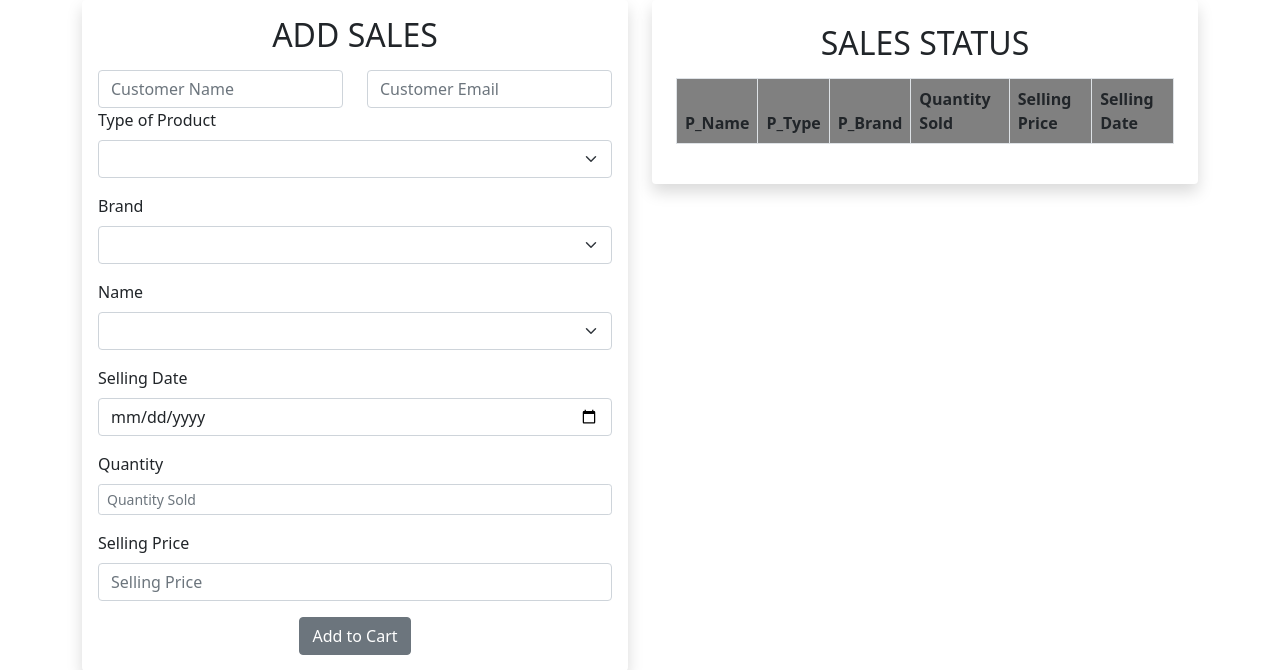
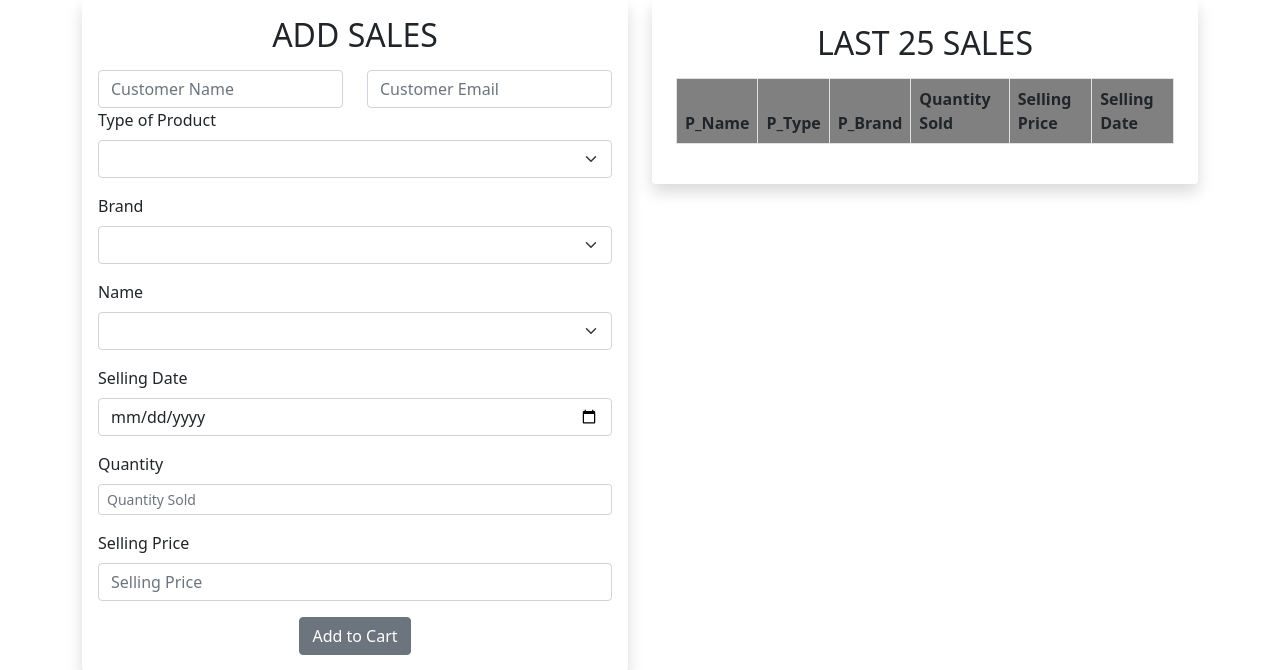
Before and after one commit to Mayank-711/SalesandRetail, a Django app: page /sales/ in a window 1280 px wide; the page is wider, and only the part inside the window is pictured. Shown: the part 56-726 px from the top of that part. Run offline with Django 5.2, Linux system fonts and the light colour scheme; data comes from the database, SQL or seed files in the repository; both versions use the stored data as it was after the commit; lists and menus that the app fills with data are empty.

Commit message:
last25 sales

```diff
--- a/SalesandRetail/inventory/views.py
+++ b/SalesandRetail/inventory/views.py
@@ -48,6 +48,6 @@ def SalesPage(request):
         P_Stock=F('P_Stock') - int(QuantitySold)
         )
         return redirect("sales")
-    qset  = Sales.objects.all()
+    qset  = Sales.objects.all().order_by('-PS_Date')[:25]
     context = {'ptypes':producttype,'brandtypes':btype,'pnames':ntype,"Sales":qset}
     return render(request,'inventory/sales.html',context=context)
--- a/SalesandRetail/templates/inventory/sales.html
+++ b/SalesandRetail/templates/inventory/sales.html
@@ -58,8 +58,8 @@
     </div>
     <div class="col-md-6">
       <div class="shadow p-4 mb-5 bg-white rounded" style="width: 100%;">
-        <h2 class="text-center mb-3">SALES STATUS</h2>
-        <div class="InventoryStatus">
+        <h2 class="text-center mb-3">LAST 25 SALES</h2>
+        <div class="InventoryStatus" style="max-height: 500px; overflow-y: auto;">
           <table class="table table-bordered table-hover">
             <thead style="background-color: gray;">
               <tr>
@@ -89,6 +89,5 @@
         </div>
       </div>
     </div>
-  </div>
-</div>
+
 {% endblock %}
```
Also changed, not shown: SalesandRetail/db.sqlite3.
